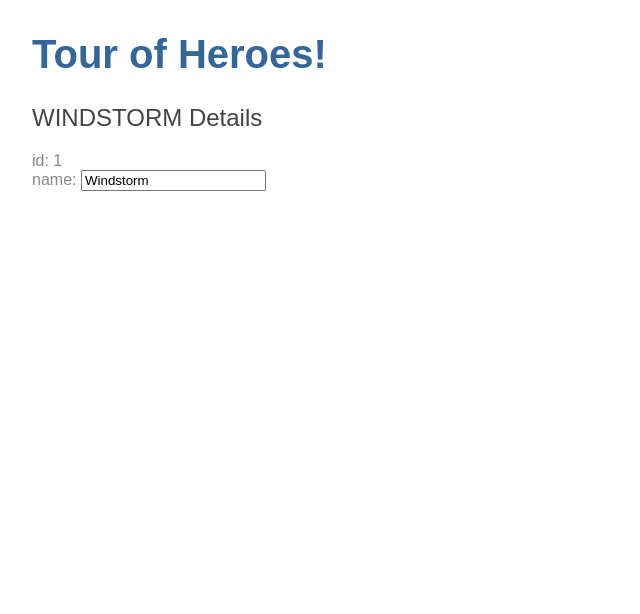
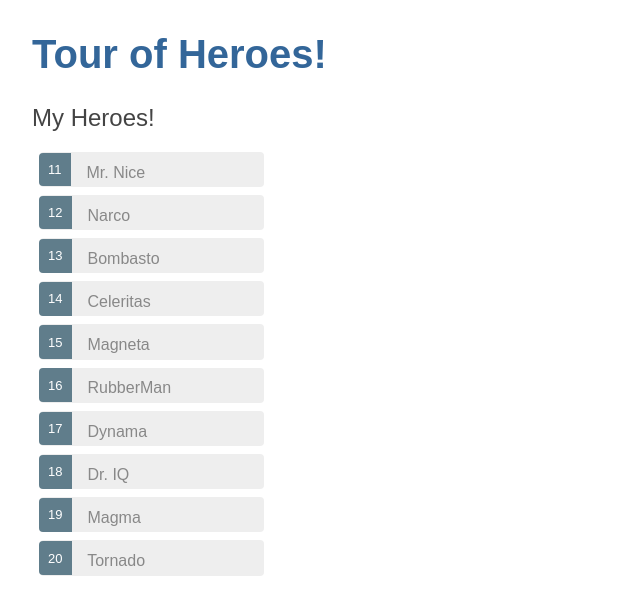
Before and after one commit to mtking78/angular-tour-of-heroes, an Angular app: page / in a window 1280 px wide. Shown: the top 614 px of the page, without its empty margins (0-640 px from the left). Built offline with nearby package versions, Linux system fonts and the light colour scheme.

Commit message:
Use ngFor and ngIf for conditionally render a list and details of an item from.

```diff
--- a/src/app/heroes/heroes.component.css
+++ b/src/app/heroes/heroes.component.css
@@ -0,0 +1,48 @@
+/* HeroesComponent private CSS styles */
+.selected {
+  background-color: #CFD8DC !important;
+  color: white;
+}
+.heroes {
+  margin: 0 0 2em 0;
+  list-style-type: none;
+  padding: 0;
+  width: 15em;
+}
+.heroes li {
+  cursor: pointer;
+  position: relative;
+  left: 0;
+  background-color: #EEE;
+  margin: .5em;
+  padding: .3em 0;
+  height: 1.6em;
+  border-radius: 4px;
+}
+.heroes li.selected:hover {
+  background-color: #BBD8DC !important;
+  color: white;
+}
+.heroes li:hover {
+  color: #607D8B;
+  background-color: #DDD;
+  left: .1em;
+}
+.heroes .text {
+  position: relative;
+  top: -3px;
+}
+.heroes .badge {
+  display: inline-block;
+  font-size: small;
+  color: white;
+  padding: 0.8em 0.7em 0 0.7em;
+  background-color: #607D8B;
+  line-height: 1em;
+  position: relative;
+  left: -1px;
+  top: -4px;
+  height: 1.8em;
+  margin-right: .8em;
+  border-radius: 4px 0 0 4px;
+}
--- a/src/app/heroes/heroes.component.html
+++ b/src/app/heroes/heroes.component.html
@@ -1,13 +1,28 @@
-<!-- Bind the hero details -->
+<h2>My Heroes!</h2>
+<ul class="heroes">
+  <!-- *ngFor is Angular's repeater directive. -->
+  <li
+    *ngFor="let hero of heroes"
+    [class.selected]="hero === selectedHero"
+    (click)="onSelect(hero)"
+  >
+    <span class="badge">{{ hero.id }}</span>
+    {{ hero.name }}
+  </li>
+</ul>
+
+<!-- Use ngIf to only display the selectedHero details IF the selectedHero exists -->
+<div *ngIf="selectedHero">
   <!-- Pipes (|) format strings, such as "| uppercase." -->
-<h2>{{ hero.name | uppercase }} Details</h2>
+  <h2>{{ selectedHero.name | uppercase }} Details</h2>
   <div>
     <span>id: </span>
-  {{ hero.id }}
+    {{ selectedHero.id }}
   </div>
   <div>
     <label>name:
       <!-- 2-Way binding between element and property. -->
-    <input [(ngModel)]="hero.name" placeholder="name">
+      <input [(ngModel)]="selectedHero.name" placeholder="name">
     </label>
   </div>
+</div>
--- a/src/app/heroes/heroes.component.ts
+++ b/src/app/heroes/heroes.component.ts
@@ -1,20 +1,24 @@
 import { Component, OnInit } from '@angular/core';
 import { Hero } from '../hero';
+import { HEROES } from '../mock-heroes';
 
 @Component({
   selector: 'app-heroes',
   templateUrl: './heroes.component.html',
   styleUrls: ['./heroes.component.css']
 })
+
 export class HeroesComponent implements OnInit {
-  hero: Hero = {
-    id: 1,
-    name: 'Windstorm'
-  };
+  selectedHero: Hero;
+  heroes = HEROES;
 
   constructor() { }
 
   ngOnInit() {
   }
 
+  // Assign the clicked hero from the template to the component's slectedHero.
+  onSelect(hero: Hero): void {
+    this.selectedHero = hero;
+  }
 }
--- /dev/null
+++ b/src/app/mock-heroes.ts
@@ -0,0 +1,14 @@
+import { Hero } from './hero';
+
+export const HEROES: Hero[] = [
+  { id: 11, name: 'Mr. Nice' },
+  { id: 12, name: 'Narco' },
+  { id: 13, name: 'Bombasto' },
+  { id: 14, name: 'Celeritas' },
+  { id: 15, name: 'Magneta' },
+  { id: 16, name: 'RubberMan' },
+  { id: 17, name: 'Dynama' },
+  { id: 18, name: 'Dr. IQ' },
+  { id: 19, name: 'Magma' },
+  { id: 20, name: 'Tornado' },
+];
```
Lines whose indentation alone changed are shown as unchanged.
